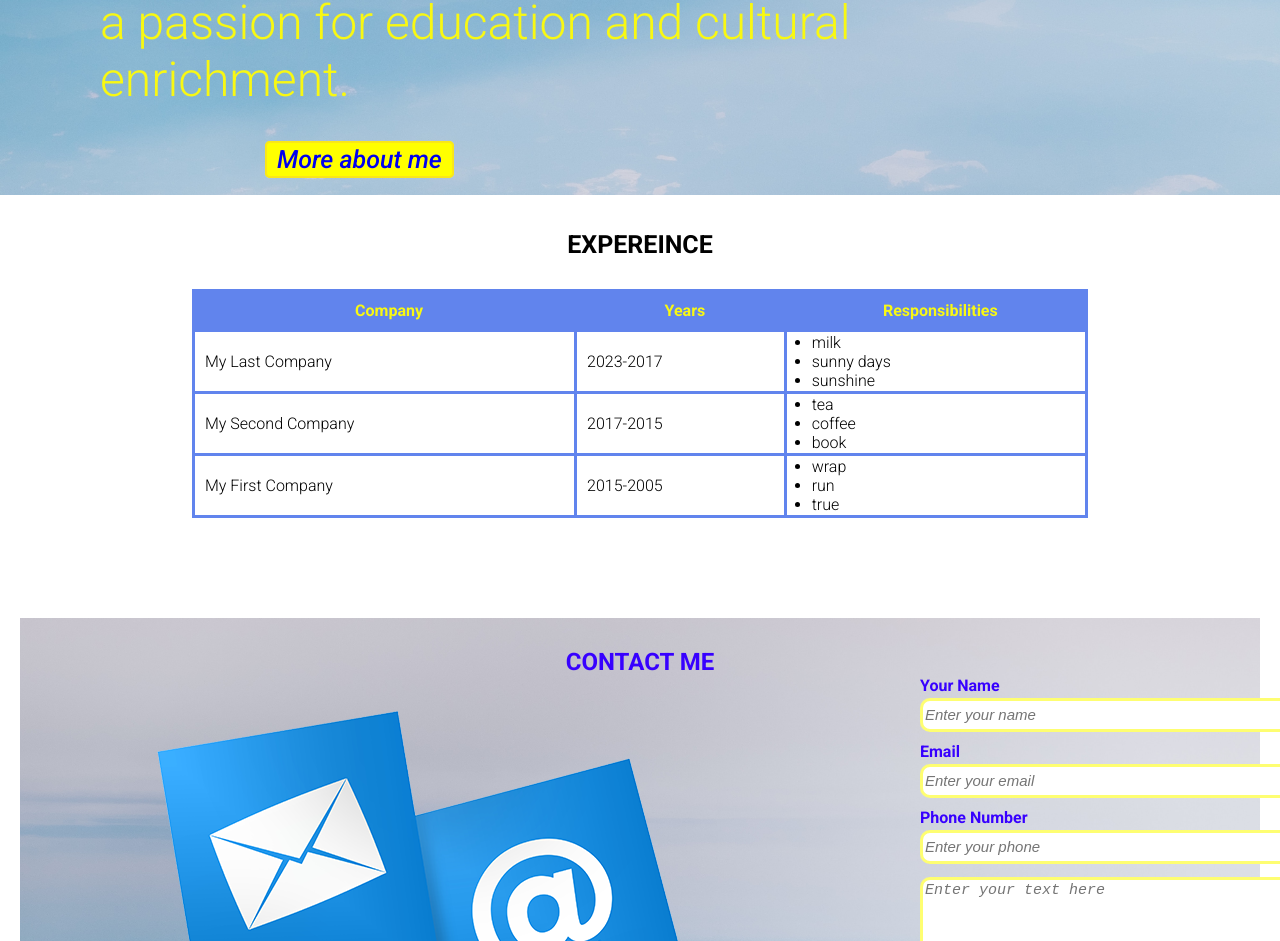
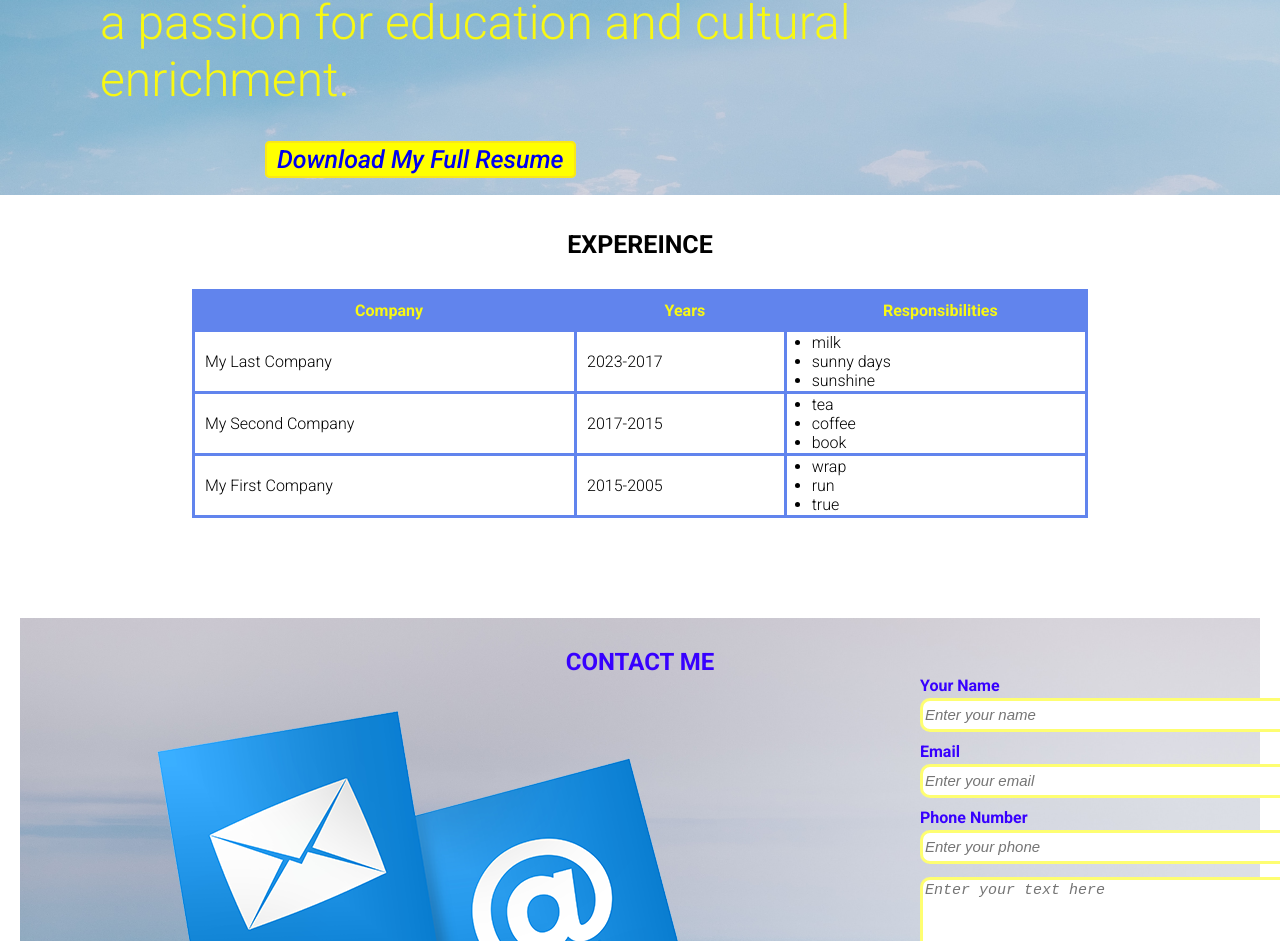
Before and after one commit to arisssha/my-testing-website, a plain HTML site: page index.html in a window 1280 px wide. Shown: the part 858-1799 px from the top of the page. Drawn offline with Linux system fonts and the light colour scheme.

Commit message:
added resume download

```diff
--- a/index.html
+++ b/index.html
@@ -33,7 +33,7 @@
 				<p>Experienced actress with over 14 years of acting experience, specializing in theater. Proficient in various acting techniques and dedicated to delivering captivating performances. Strong organizational and administrative skills gained through previous work experience. Committed volunteer with a passion for education and cultural enrichment.</p>
 			</div>
 			<div class="btn">
-			 <a href="https://www.linkedin.com/in/iryna-rozdolska-229976280/" target="_blank">More about me</a>
+			 <a href="./images/Iryna_Rozdolska_Resume.pdf" download="">Download My Full Resume</a>
 			</div>
 		</div>
 		<div class="main-img">
```
Also changed, not shown: 1 other file.
